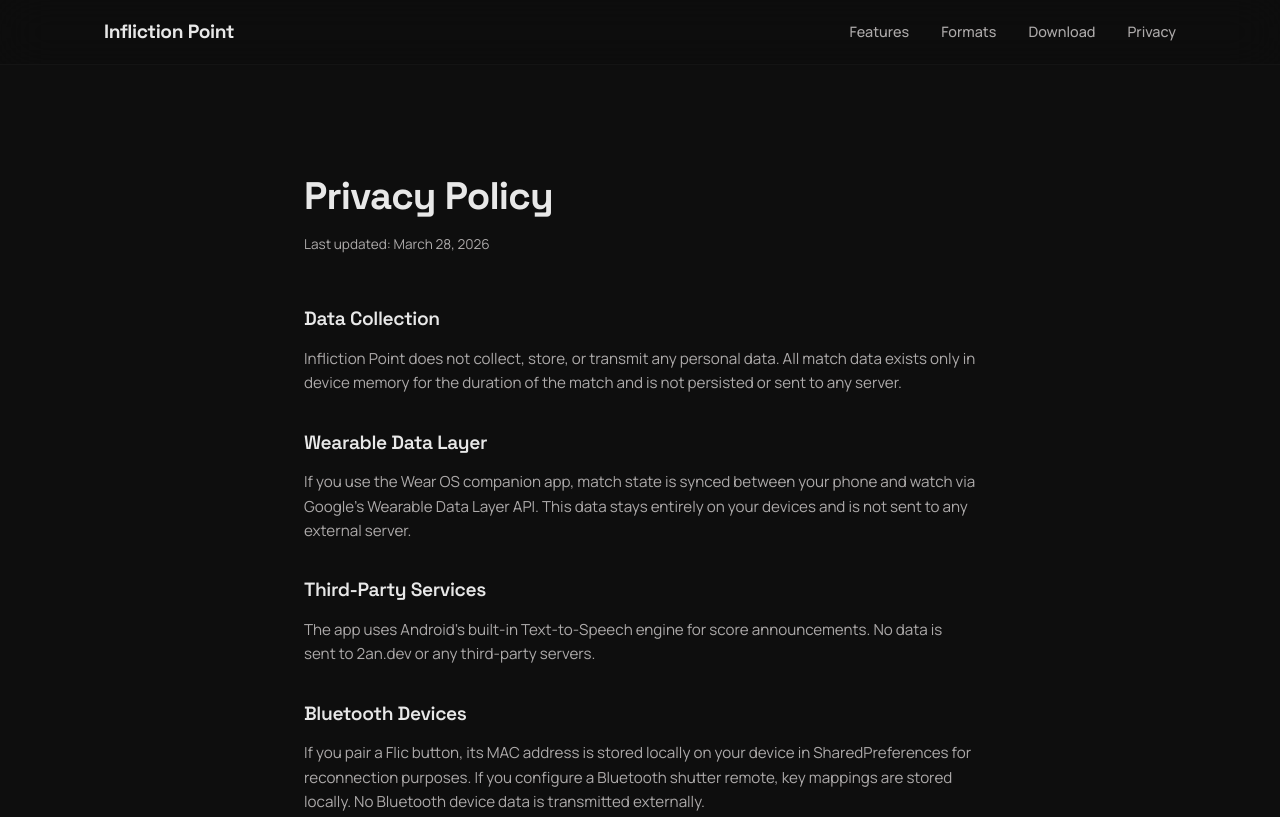
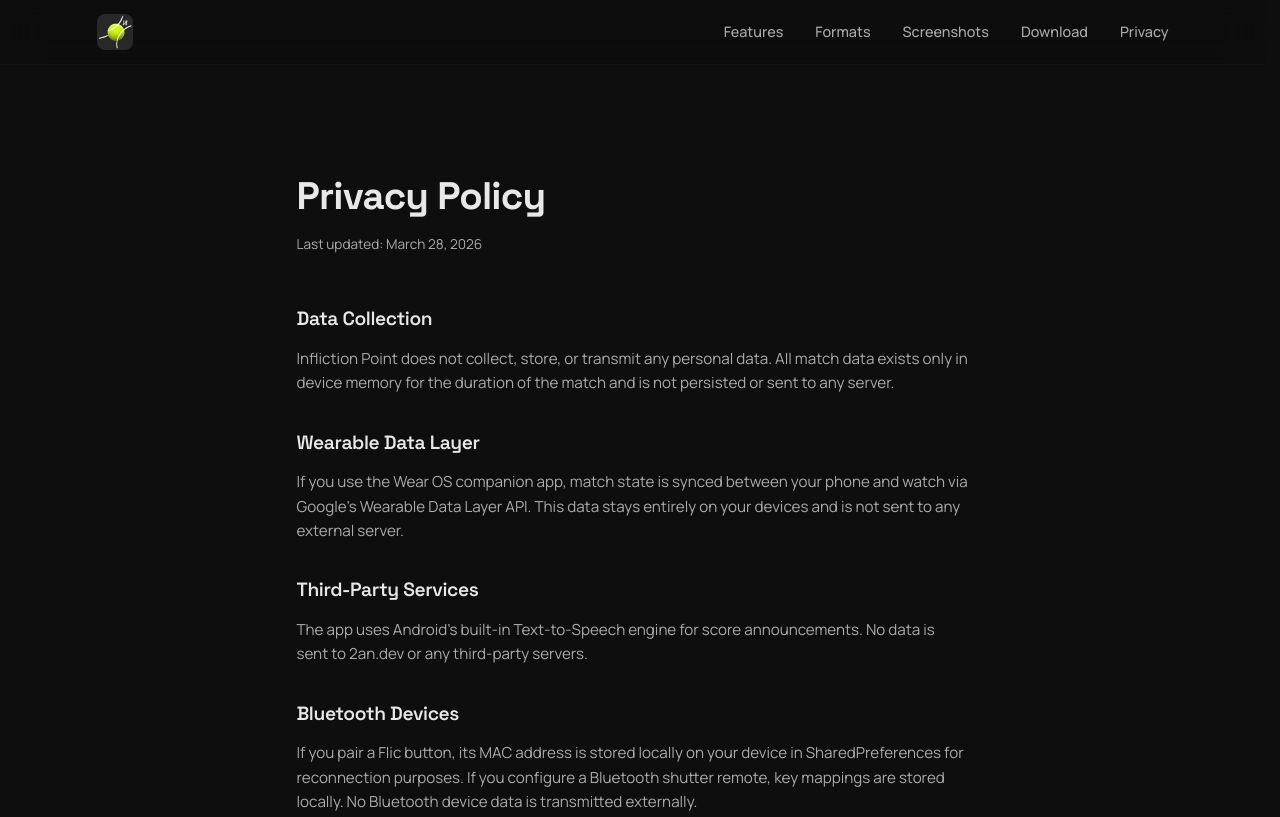
Before and after one commit to thuantruong/infliction-point-docs, a plain HTML site: page privacy.html in a window 1280 px wide. Shown: the top 817 px of the page. Drawn offline with nearby package versions, Linux system fonts and the light colour scheme.

Commit message:
Use app icon as favicon and nav brand, fix nav consistency between pages

```diff
--- a/css/style.css
+++ b/css/style.css
@@ -21,7 +21,7 @@
 /* ── Reset ── */
 *, *::before, *::after { box-sizing: border-box; margin: 0; padding: 0; }
 
-html { scroll-behavior: smooth; }
+html { scroll-behavior: smooth; scrollbar-gutter: stable; }
 
 body {
   font-family: var(--font-body);
@@ -59,13 +59,12 @@
   height: 64px;
 }
 
-.nav-brand {
-  font-family: var(--font-heading);
-  font-weight: 700;
-  font-size: 1.2rem;
-  color: var(--heading-color);
-  letter-spacing: -0.02em;
-  text-decoration: none;
+.nav-brand { text-decoration: none; }
+
+.nav-icon {
+  width: 36px;
+  height: 36px;
+  border-radius: 8px;
 }
 
 .nav-links {
--- a/index.html
+++ b/index.html
@@ -10,7 +10,7 @@
   <meta property="og:type" content="website">
   <meta property="og:url" content="https://infliction-point.2an.dev/">
   <meta property="og:image" content="https://infliction-point.2an.dev/images/logo.png">
-  <link rel="icon" type="image/png" href="images/logo.png">
+  <link rel="icon" type="image/png" href="images/favicon.png">
   <link rel="canonical" href="https://infliction-point.2an.dev/">
   <link rel="preconnect" href="https://fonts.googleapis.com">
   <link rel="preconnect" href="https://fonts.gstatic.com" crossorigin>
@@ -23,7 +23,7 @@
   <!-- Nav -->
   <nav class="nav">
     <div class="container">
-      <span class="nav-brand">Infliction Point</span>
+      <a href="#" class="nav-brand"><img src="images/favicon.png" alt="Infliction Point" class="nav-icon"></a>
       <ul class="nav-links">
         <li><a href="#features">Features</a></li>
         <li><a href="#formats">Formats</a></li>
@@ -157,7 +157,7 @@
       <h2>Ready to keep score?</h2>
       <p>Infliction Point is coming to Google Play.</p>
       <a href="#" class="cta-button">Coming Soon on Google Play</a>
-      <p class="built-by">Built by <a href="https://2an.dev" target="_blank" rel="noopener">2an.dev</a></p>
+
     </div>
   </section>
 
--- a/privacy.html
+++ b/privacy.html
@@ -5,10 +5,11 @@
   <meta name="viewport" content="width=device-width, initial-scale=1.0">
   <title>Privacy Policy — Infliction Point</title>
   <meta name="description" content="Privacy policy for Infliction Point, a padel scoreboard app for Android.">
-  <link rel="icon" type="image/png" href="images/logo.png">
+  <link rel="icon" type="image/png" href="images/favicon.png">
   <link rel="preconnect" href="https://fonts.googleapis.com">
   <link rel="preconnect" href="https://fonts.gstatic.com" crossorigin>
   <link href="https://fonts.googleapis.com/css2?family=Manrope:wght@400;500;600&family=Space+Grotesk:wght@500;600;700&display=swap" rel="stylesheet">
+  <link href="https://fonts.googleapis.com/css2?family=Material+Symbols+Outlined" rel="stylesheet">
   <link rel="stylesheet" href="css/style.css">
   <style>
     .privacy-content { max-width: 720px; margin: 0 auto; }
@@ -40,10 +41,11 @@
   <!-- Nav -->
   <nav class="nav">
     <div class="container">
-      <a href="index.html" class="nav-brand">Infliction Point</a>
+      <a href="index.html" class="nav-brand"><img src="images/favicon.png" alt="Infliction Point" class="nav-icon"></a>
       <ul class="nav-links">
         <li><a href="index.html#features">Features</a></li>
         <li><a href="index.html#formats">Formats</a></li>
+        <li><a href="index.html#screenshots">Screenshots</a></li>
         <li><a href="index.html#download">Download</a></li>
         <li><a href="privacy.html">Privacy</a></li>
       </ul>
```
Also changed, not shown: images/favicon.png (added).
